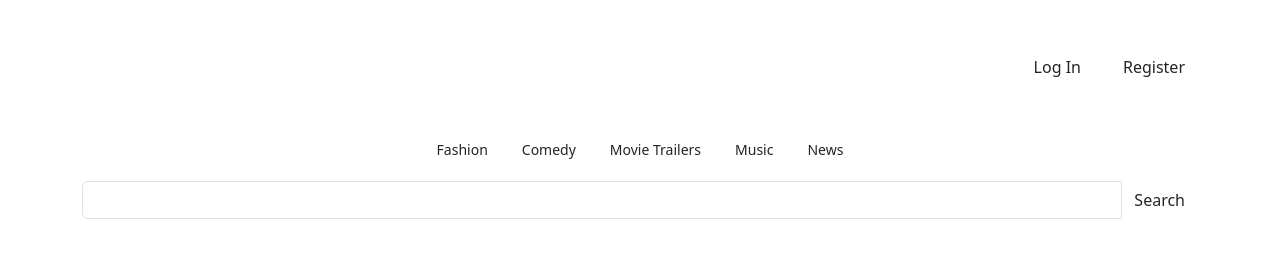
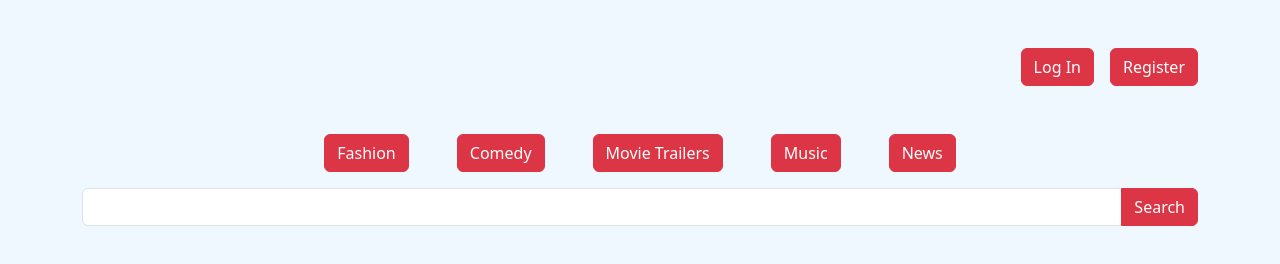
Before and after one commit to rutastu/0920, a PHP site: page /index.php in a window 1280 px wide. Shown: the top 264 px of the page. Run offline with PHP 8.4, Linux system fonts and the light colour scheme; data comes from the database, SQL or seed files in the repository.

Commit message:
some more changes

```diff
--- a/index.php
+++ b/index.php
@@ -46,18 +46,23 @@ if ($resultFromCategories->num_rows > 0) {
     <title>Document</title>
     <link href="https://cdn.jsdelivr.net/npm/bootstrap@5.3.1/dist/css/bootstrap.min.css" rel="stylesheet" integrity="sha384-4bw+/aepP/YC94hEpVNVgiZdgIC5+VKNBQNGCHeKRQN+PtmoHDEXuppvnDJzQIu9" crossorigin="anonymous">
 </head>
+<style>
+    body {
+        background-color: aliceblue;
+    }
+</style>
 
 <body>
     <header>
         <div class="container mt-5 d-flex justify-content-end gap-3">
             <!-- Jeigu vartotojas prisijungęs, atvaizduojami šie mygtukai: -->
             <?php if (isset($_SESSION['user_id'])) : ?>
-                <a href="?page=upload" class="btn orange">Upload a video</a>
-                <a href="?page=logout" class="btn orange">Log Out</a>
+                <a href="?page=upload" class="btn btn-danger">Upload a video</a>
+                <a href="?page=logout" class="btn btn-danger">Log Out</a>
                 <!-- Jeigu vartotojas neprisijungęs, atvaizduojami šie mygtukai: -->
             <?php else : ?>
-                <a href="?page=login" class="btn orange">Log In</a>
-                <a href="?page=register" class="btn orange">Register</a>
+                <a href="?page=login" class="btn btn-danger">Log In</a>
+                <a href="?page=register" class="btn btn-danger">Register</a>
             <?php endif; ?>
         </div>
     </header>
--- a/views/home.php
+++ b/views/home.php
@@ -17,14 +17,14 @@ $offset = ($currentPage - 1) * $videosPerPage;
 $videos = array_slice($videos, $offset, $videosPerPage);
 ?>
 
-<div class="d-flex justify-content-center gap-3 mt-3">
+<div class="d-flex justify-content-center gap-5 mt-3">
     <?php foreach ($categories as $row) : ?>
-        <a href="?category=<?= $row['id'] ?>" class="btn btn-sm orange"><?= $row['name'] ?></a>
+        <a href="?category=<?= $row['id'] ?>" class="btn btn-danger text-decoration-none"><?= $row['name'] ?></a>
     <?php endforeach; ?>
 </div>
-<form class="input-group mt-3" method='POST' action="./">
+<form class="input-group mt-3 " method='POST' action="./">
     <input type="text" class="form-control" name="search">
-    <button class="btn orange">Search</button>
+    <button class="btn btn-danger">Search</button>
 </form>
 <div class="row mt-5">
     <?php
@@ -72,3 +72,9 @@ $videos = array_slice($videos, $offset, $videosPerPage);
         <?php endif; ?>
     </ul>
 </div>
+<style>
+    a {
+        font-size: 16pt;
+        font-weight: bold;
+    }
+</style>
--- a/views/register.php
+++ b/views/register.php
@@ -46,13 +46,13 @@ if ($_SERVER['REQUEST_METHOD'] === 'POST') {
             </div>
             <div class="mt-3">
                 <label>Username:</label>
-                <input type="text" name="username" class="form-control" placeholder="Create username (max 20 symbols)">
+                <input type="text" name="username" class="form-control" placeholder="Create username">
             </div>
             <div class="mt-3">
                 <label>Password:</label>
-                <input type="password" name="password" class="form-control" placeholder="Create password (max 30 symbols)">
+                <input type="password" name="password" class="form-control" placeholder="Create password">
             </div>
-            <button class="btn btn-success mt-4">Register</button>
+            <button class="btn btn-danger mt-4">Register</button>
         </form>
     </div>
 </div>
```
Also changed, not shown: views/player.php (+6 -7 lines).
